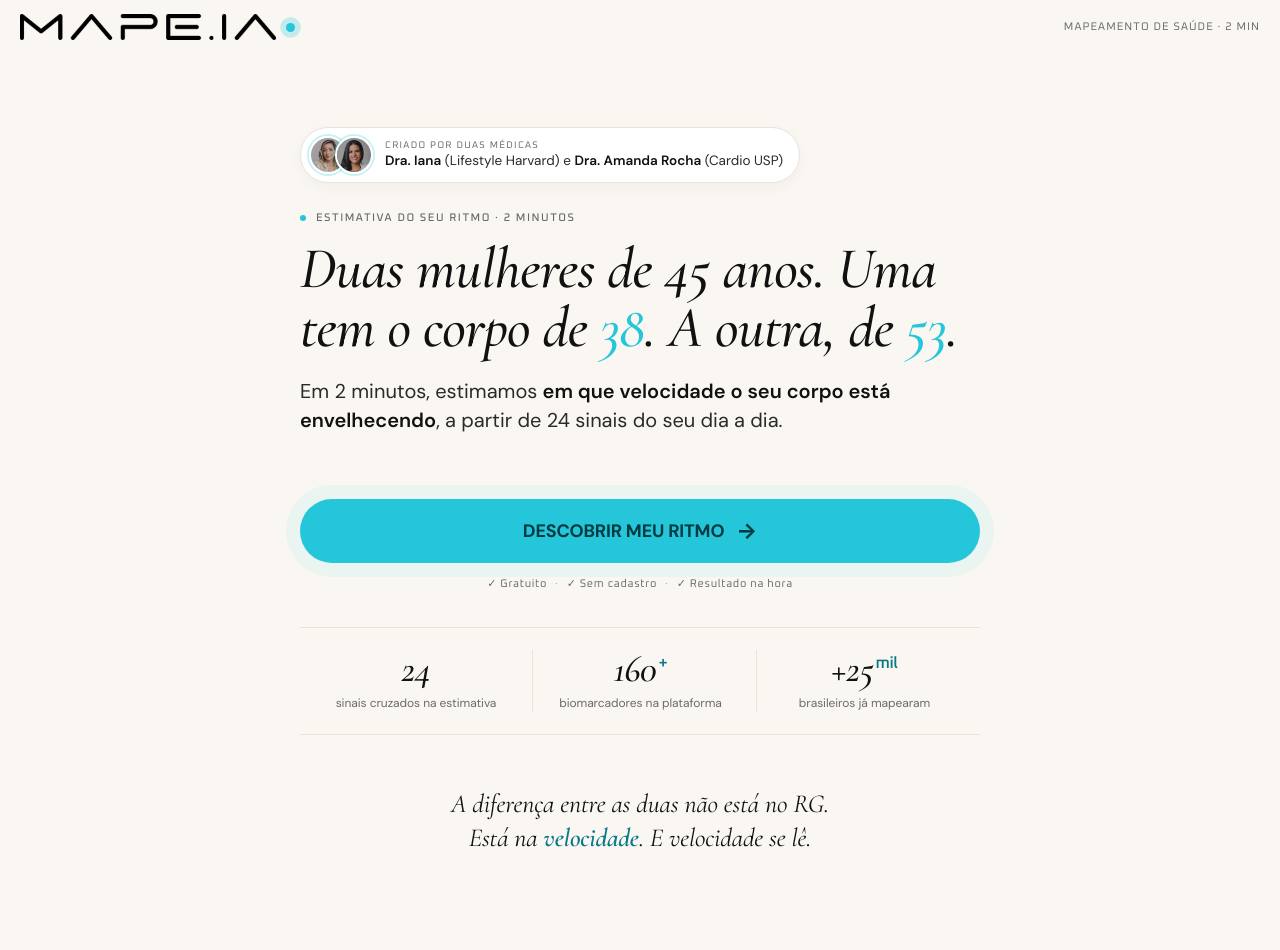
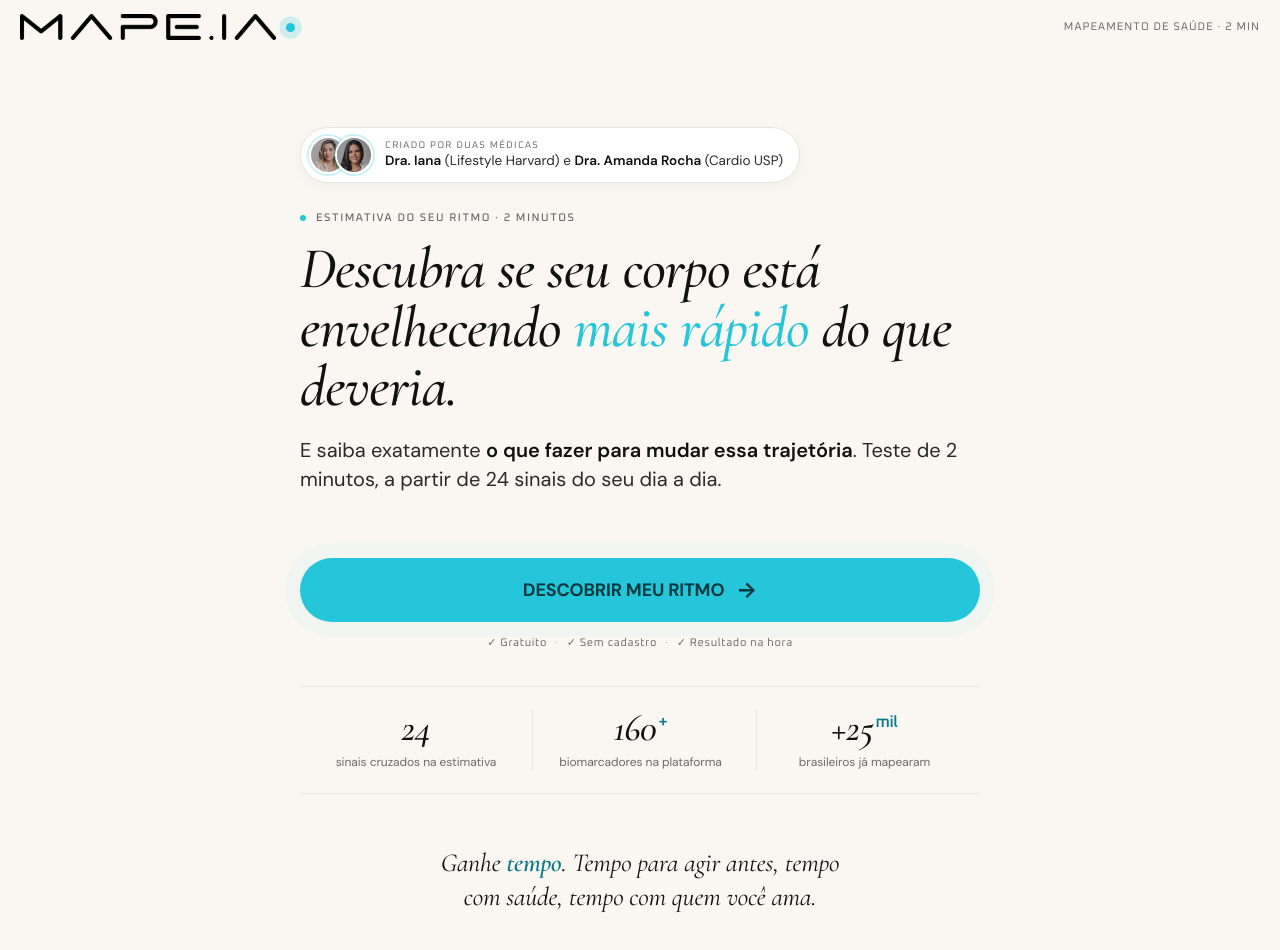
Before and after one commit to roberiojr2/mapeiafunil, a plain HTML site: page index.html in a window 1280 px wide. Drawn offline with nearby package versions, Linux system fonts and the light colour scheme.

Commit message:
Capa: promessa/transformação/benefício emocional (linha aprovada)
Co-Authored-By: Claude Fable 5 <noreply@anthropic.com>
Claude-Session: https://claude.ai/code/session_01WLKd2DG5qgQfjQCVKh2i77

```diff
--- a/index.html
+++ b/index.html
@@ -3,7 +3,7 @@
 <head>
   <meta charset="utf-8">
   <meta name="viewport" content="width=device-width, initial-scale=1, viewport-fit=cover">
-  <title>MAPE.IA, Em 2 minutos, a velocidade que seu corpo está envelhecendo</title>
+  <title>MAPE.IA, Descubra se seu corpo está envelhecendo mais rápido do que deveria</title>
   <meta name="description" content="Teste rápido criado pela Dra. Iana Lavigne (Harvard Lifestyle Medicine) e Dra. Amanda Rocha (cardiologista USP). Estimativa educativa da sua velocidade de envelhecimento a partir de 24 sinais do dia a dia. Não é exame nem diagnóstico.">
   <meta name="theme-color" content="#26c6da">
   <link rel="icon" type="image/png" href="img/logo.png">
@@ -704,11 +704,11 @@
       <span class="eyebrow"><span class="dot"></span>Estimativa do seu ritmo · 2 minutos</span>
 
       <h1 class="capa-headline">
-        Duas mulheres de 45 anos. Uma tem o corpo de <span class="calig">38</span>. A outra, de <span class="calig">53</span>.
+        Descubra se seu corpo está envelhecendo <span class="calig">mais rápido</span> do que deveria.
       </h1>
 
       <p class="capa-lead">
-        Em 2 minutos, estimamos <strong style="color:var(--ink); font-weight:600;">em que velocidade o seu corpo está envelhecendo</strong>, a partir de 24 sinais do seu dia a dia.
+        E saiba exatamente <strong style="color:var(--ink); font-weight:600;">o que fazer para mudar essa trajetória</strong>. Teste de 2 minutos, a partir de 24 sinais do seu dia a dia.
       </p>
 
       <div class="cta-wrap">
@@ -735,7 +735,7 @@
         </div>
       </div>
 
-      <p class="capa-thesis"><em>A diferença entre as duas não está no RG. Está na <strong>velocidade</strong>. E velocidade se lê.</em></p>
+      <p class="capa-thesis"><em>Ganhe <strong>tempo</strong>. Tempo para agir antes, tempo com saúde, tempo com quem você ama.</em></p>
     </section>
 
     <!-- ============ STEP PREQUIZ (micro-aula Zona Cega do Checkup) ============ -->
```
